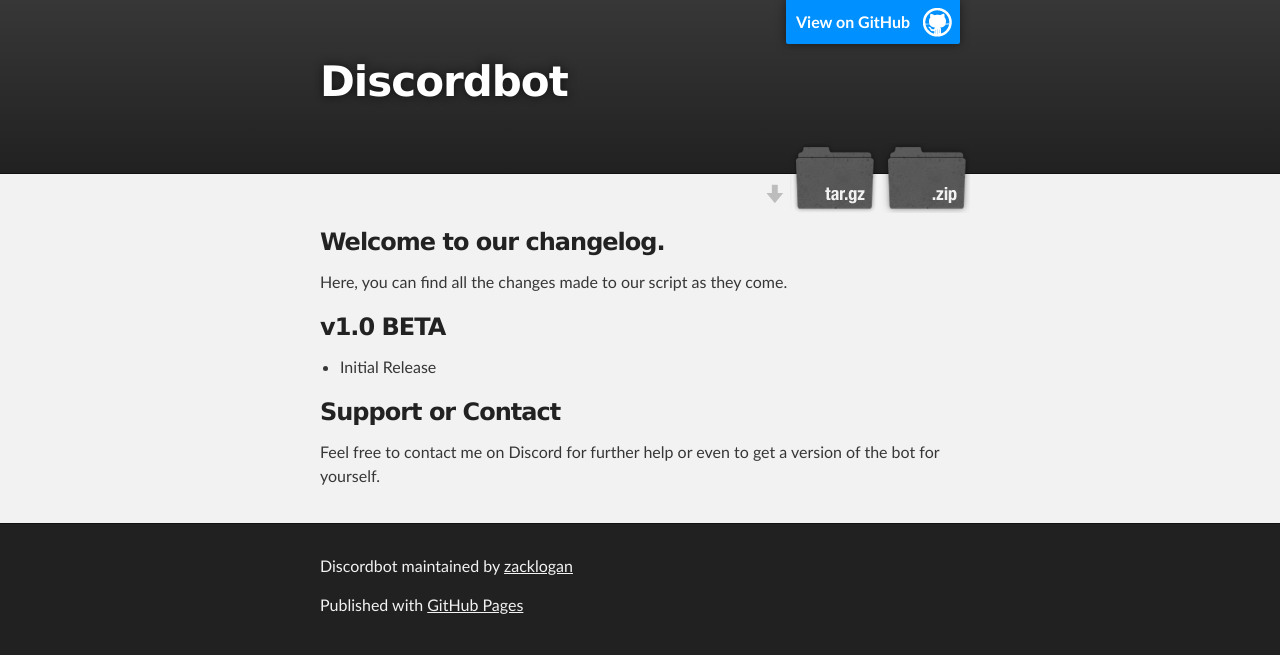
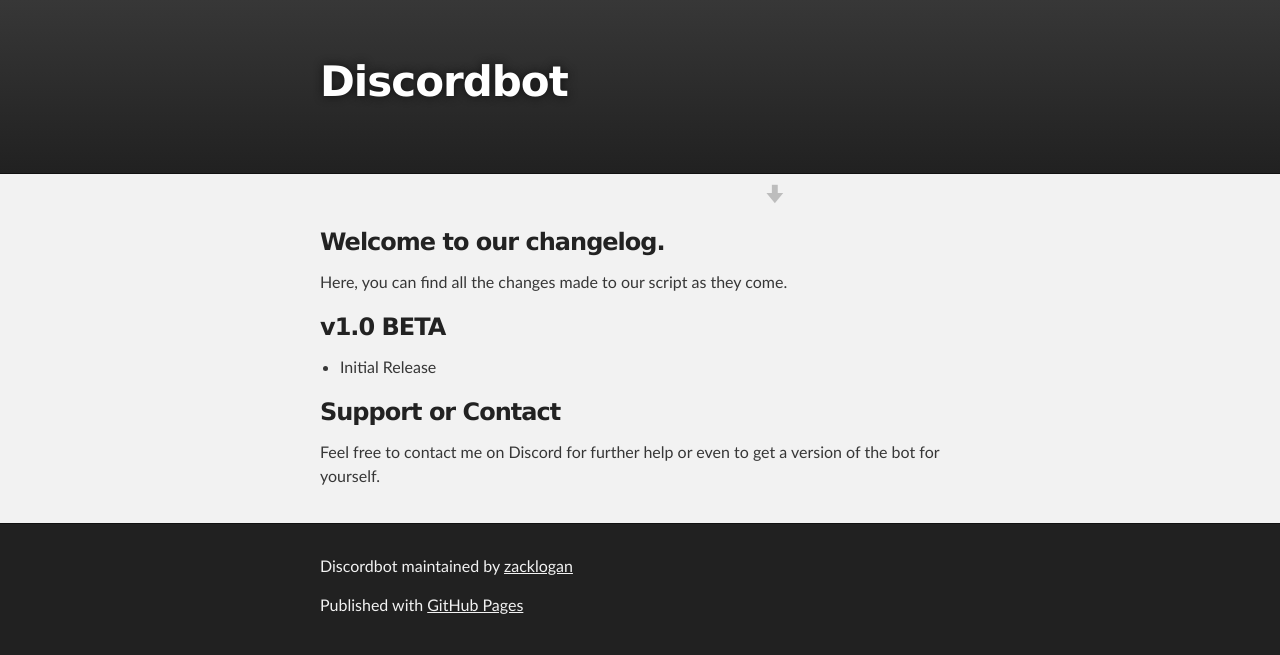
Before and after one commit to zacklogan/discordbot, a plain HTML site: page index.html in a window 1280 px wide. Drawn offline with Linux system fonts and the light colour scheme.

Commit message:
Update index.html

```diff
--- a/index.html
+++ b/index.html
@@ -16,14 +16,12 @@
     <!-- HEADER -->
     <div id="header_wrap" class="outer">
         <header class="inner">
-          <a id="forkme_banner" href="https://github.com/zacklogan/discordbot">View on GitHub</a>
+
 
           <h1 id="project_title">Discordbot</h1>
           <h2 id="project_tagline"></h2>
 
             <section id="downloads">
-              <a class="zip_download_link" href="https://github.com/zacklogan/discordbot/zipball/master">Download this project as a .zip file</a>
-              <a class="tar_download_link" href="https://github.com/zacklogan/discordbot/tarball/master">Download this project as a tar.gz file</a>
             </section>
         </header>
     </div>
```
